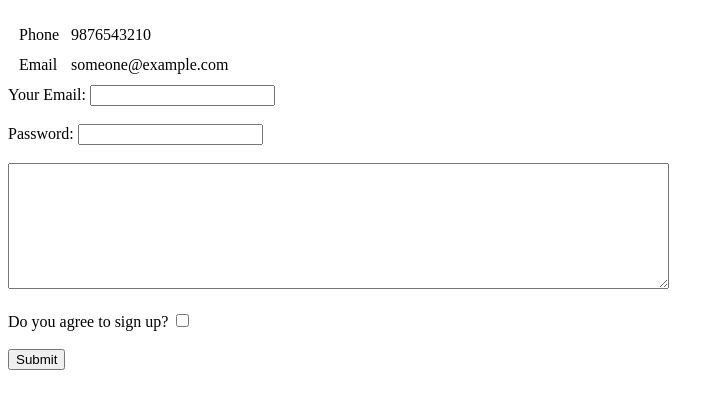
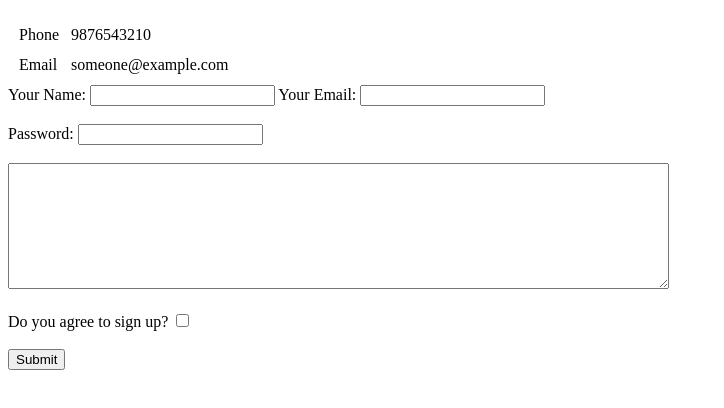
Before and after one commit to gautamjain9615/base, a plain HTML site: page contact_me.html in a window 1280 px wide. Shown: the part 44-452 px from the top of the page, without its empty margins (0-724 px from the left). Drawn offline with Linux system fonts and the light colour scheme.

Commit message:
Update contact_me.html

```diff
--- a/contact_me.html
+++ b/contact_me.html
@@ -17,6 +17,9 @@
     </tr>
 </table>
 <form action="mailto:gautamjain9615@gmail.com" enctype="text/plain" method="post">
+    <label>
+        Your Name:
+        <input type="text" name="Your Name: ">
     <label>
         Your Email:
     </label>
```
